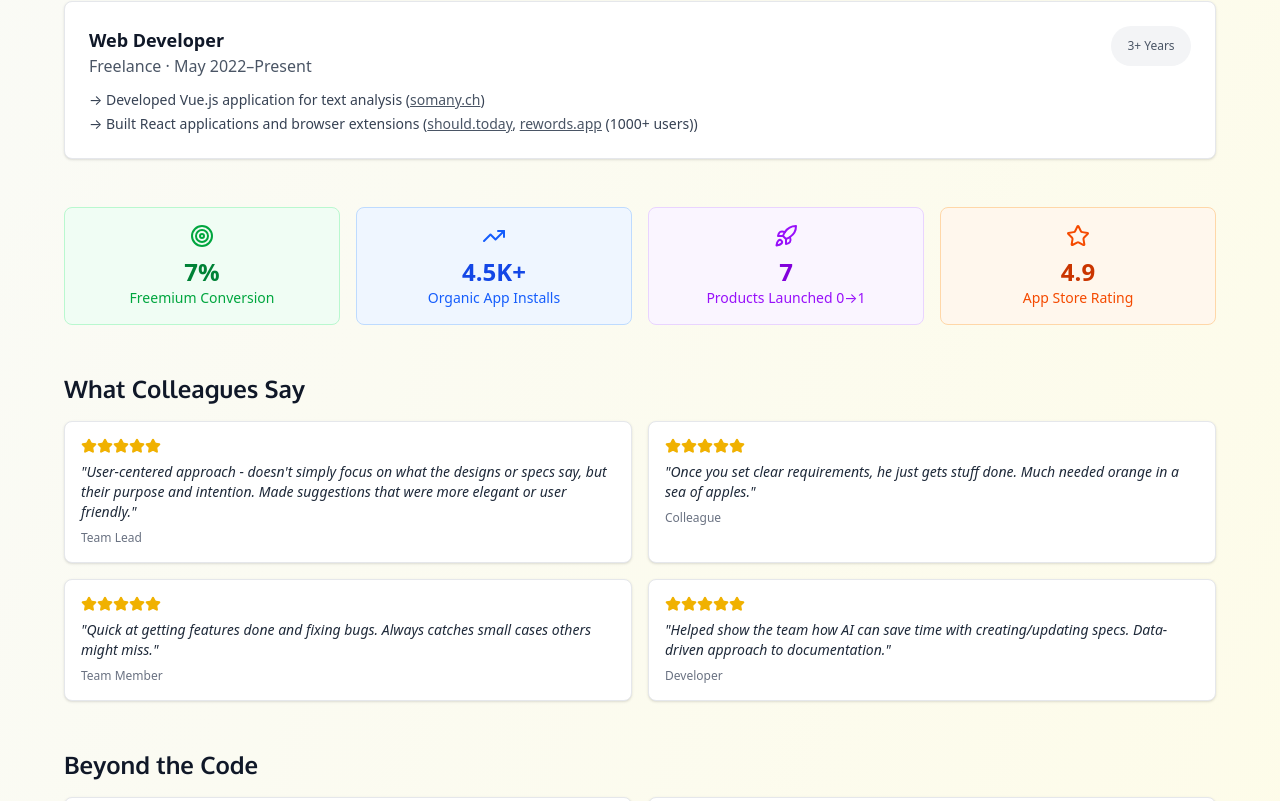
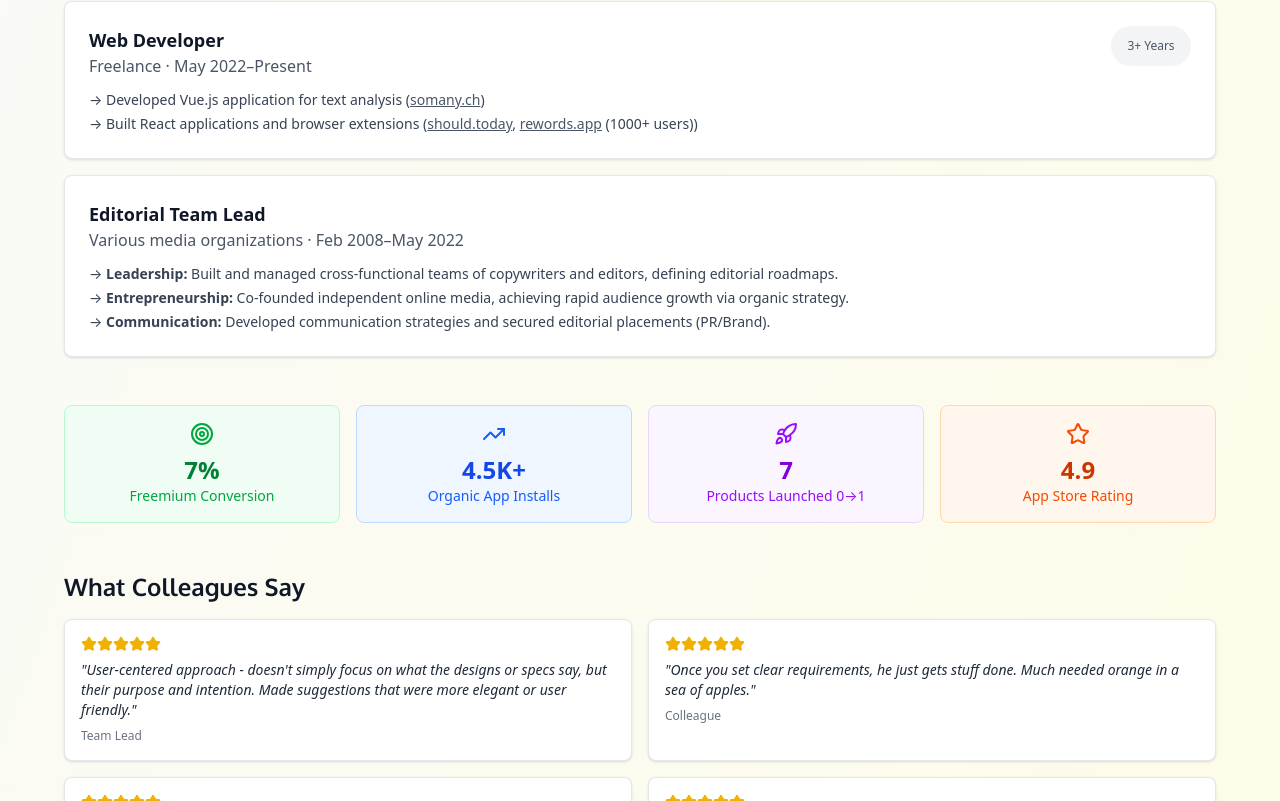
Before and after one commit to sanderbell/sanderbelldev2, a React (Vite) app: page / in a window 1280 px wide. Shown: the part 2263-3064 px from the top of the page. Built offline with nearby package versions, Linux system fonts and the light colour scheme.

Commit message:
Add Editorial Team Lead experience section to App component

```diff
--- a/src/App.tsx
+++ b/src/App.tsx
@@ -488,6 +488,35 @@ function App() {
                 </li>
               </ul>
             </div>
+
+            <div className="bg-white rounded-lg p-6 shadow-sm border border-gray-200">
+              <div className="flex justify-between items-start mb-3">
+                <div>
+                  <h3 className="text-lg font-semibold text-gray-900">
+                    Editorial Team Lead
+                  </h3>
+                  <p className="text-gray-600 font-medium">
+                    Various media organizations · Feb 2008–May 2022
+                  </p>
+                </div>
+              </div>
+              <ul className="text-sm text-gray-700 space-y-1">
+                <li>
+                  → <strong>Leadership:</strong> Built and managed
+                  cross-functional teams of copywriters and editors, defining
+                  editorial roadmaps.
+                </li>
+                <li>
+                  → <strong>Entrepreneurship:</strong> Co-founded independent
+                  online media, achieving rapid audience growth via organic
+                  strategy.
+                </li>
+                <li>
+                  → <strong>Communication:</strong> Developed communication
+                  strategies and secured editorial placements (PR/Brand).
+                </li>
+              </ul>
+            </div>
           </div>
         </div>
 
```
